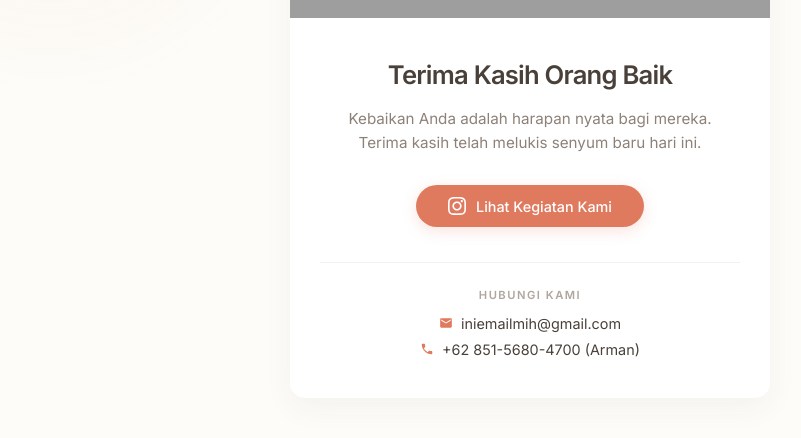
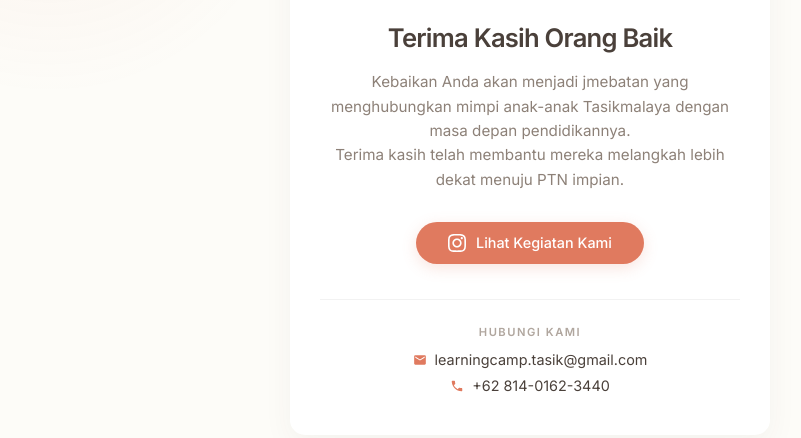
Before and after one commit to mhmdmulna/WebsiteThanks, a plain HTML site: page index.html in a window 1280 px wide. Shown: the part 317-755 px from the top of the page, without its empty margins (110-911 px from the left). Drawn offline with Linux system fonts and the light colour scheme; grey boxes are pictures that could not be loaded.

Commit message:
Update index.html

```diff
--- a/index.html
+++ b/index.html
@@ -231,8 +231,8 @@
             <h1>Terima Kasih Orang Baik</h1>
 
             <p>
-                Kebaikan Anda adalah harapan nyata bagi mereka. <br>
-                Terima kasih telah melukis senyum baru hari ini.
+                Kebaikan Anda akan menjadi jmebatan yang menghubungkan mimpi anak-anak Tasikmalaya dengan masa depan pendidikannya. <br>
+                Terima kasih telah membantu mereka melangkah lebih dekat menuju PTN impian.
             </p>
 
             <!-- Link ke Instagram -->
@@ -248,11 +248,11 @@
                 <div class="contact-info">
                     <span>
                         <svg class="icon" style="width:14px; color:#E07A5F" viewBox="0 0 24 24"><path d="M20 4H4c-1.1 0-1.99.9-1.99 2L2 18c0 1.1.9 2 2 2h16c1.1 0 2-.9 2-2V6c0-1.1-.9-2-2-2zm0 4l-8 5-8-5V6l8 5 8-5v2z"/></svg>
-                        iniemailmih@gmail.com
+                        learningcamp.tasik@gmail.com
                     </span>
                     <span>
                         <svg class="icon" style="width:14px; color:#E07A5F" viewBox="0 0 24 24"><path d="M6.62 10.79c1.44 2.83 3.76 5.14 6.59 6.59l2.2-2.2c.27-.27.67-.36 1.02-.24 1.12.37 2.33.57 3.57.57.55 0 1 .45 1 1V20c0 .55-.45 1-1 1-9.39 0-17-7.61-17-17 0-.55.45-1 1-1h3.5c.55 0 1 .45 1 1 0 1.25.2 2.45.57 3.57.11.35.03.74-.25 1.02l-2.2 2.2z"/></svg>
-                        +62 851-5680-4700 (Arman)
+                        +62 814-0162-3440
                     </span>
                 </div>
             </div>
```
